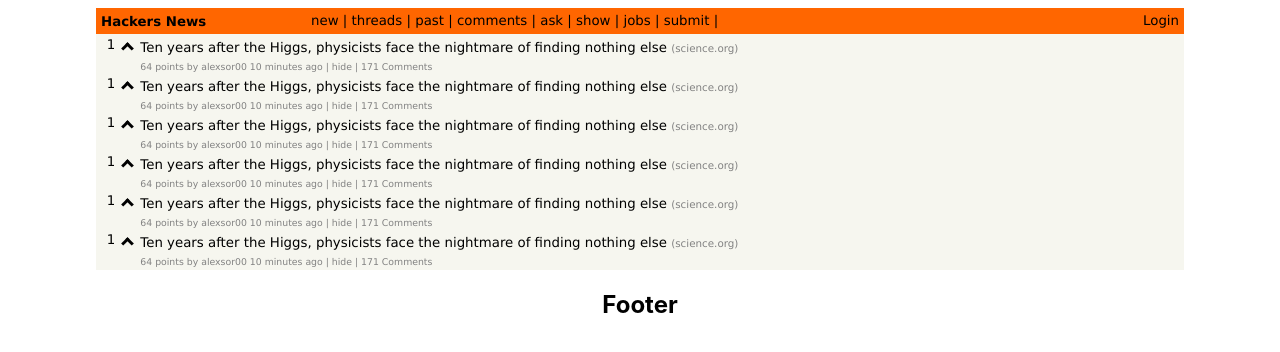
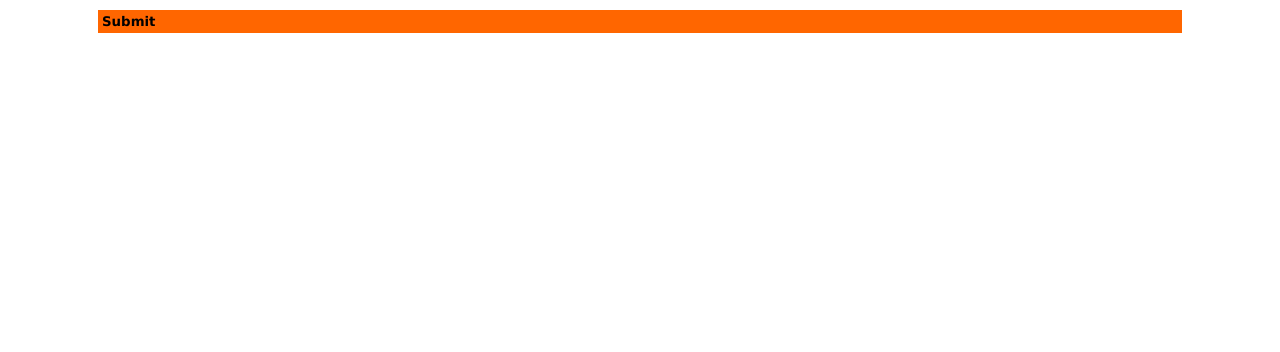
Before and after one commit to Rassell/React-Hackers_News, a React (Create React App) app: page /submit in a window 1280 px wide. Shown: the top 352 px of the page. Built offline with nearby package versions, Linux system fonts and the light colour scheme.

Commit message:
Submit route

```diff
--- a/package.json
+++ b/package.json
@@ -8,6 +8,7 @@
     "@testing-library/user-event": "^13.5.0",
     "react": "^18.1.0",
     "react-dom": "^18.1.0",
+    "react-router-dom": "^6.3.0",
     "react-scripts": "^5.0.1",
     "web-vitals": "^2.1.4"
   },
--- a/src/Components/Entry.js
+++ b/src/Components/Entry.js
@@ -1,28 +1,40 @@
-import './Entry.css'
+import "./Entry.css";
 
-export default function Entry(){
-
- return(
+export default function Entry() {
+  return (
     <>
       <tr>
-
         <td align="right" valign="top" className="title">
           <span>1</span>
         </td>
-    <td valign="top" class="votelinks"><center><a id="up_31751242" href="vote?id=31751242&amp;how=up&amp;goto=news"><div class="arrow" title="upvote"></div></a></center></td>     <td className='title'><a>Ten years after the Higgs, physicists face the nightmare of finding nothing else</a> <span style={{fontSize: "10.33px", color: "#828282"}}>(science.org)</span></td>
-
+        <td valign="top" className="votelinks">
+          <center>
+            <a
+              id="up_31751242"
+              href="vote?id=31751242&amp;how=up&amp;goto=news"
+            >
+              <div className="arrow" title="upvote"></div>
+            </a>
+          </center>
+        </td>
+        <td className="title">
+          <a>
+            Ten years after the Higgs, physicists face the nightmare of finding
+            nothing else
+          </a>{" "}
+          <span style={{ fontSize: "10.33px", color: "#828282" }}>
+            (science.org)
+          </span>
+        </td>
       </tr>
       <tr>
         <td colSpan={2}></td>
         <td className="subtext">
           <span>64 points</span> by
           <a> alexsor00</a>
-       <a> 10 minutes ago</a> | hide |
-       <a> 171 Comments</a>
+          <a> 10 minutes ago</a> | hide |<a> 171 Comments</a>
         </td>
-
       </tr>
     </>
- )
-
+  );
 }
--- a/src/Components/MainPage.js
+++ b/src/Components/MainPage.js
@@ -1,6 +1,8 @@
+import { BrowserRouter as Router, Routes, Route } from "react-router-dom";
 import Footer from "./Footer";
 import Header from "./Header";
 import MainData from "./MainData";
+import Submit from "./Submit";
 
 
 export default function MainPage (){
@@ -9,10 +11,18 @@ export default function MainPage (){
      return(
 
          <center>
+          <Router>
 
-        <Header />
-        <MainData />
-        <Footer />
+         <Routes>
+
+              <Route exact path="/" element= {<><Header /><MainData /><Footer /></>} />
+               <Route exact path="/submit" element= {<Submit />} />
+
+     </Routes>
+
+
+          </Router>
+
         </center>
      )
 }
--- /dev/null
+++ b/src/Components/Submit.css
@@ -0,0 +1,10 @@
+.headerSubmit {
+
+    background-color: rgb(255, 102, 0);
+
+}
+
+.main {
+    width: 85%;
+    margin-top: 0.5rem;
+}
--- /dev/null
+++ b/src/Components/Submit.js
@@ -0,0 +1,29 @@
+import './Submit.css'
+export default function Submit(){
+
+
+    return (
+
+     <center>
+         <table className='main'>
+             <tbody>
+                 <tr>
+                     <td className="headerSubmit">
+                         <table>
+                             <tbody>
+                                 <tr>
+                                     <td className='title'><span>
+                                         <b>Submit</b>
+                                         </span></td>
+                                 </tr>
+
+                             </tbody>
+                         </table>
+                     </td>
+                 </tr>
+             </tbody>
+         </table>
+     </center>
+
+        )
+}
```
Also changed, not shown: 1 other file (tests, documents, lock files or other folders). Lines whose indentation alone changed are shown as unchanged.
